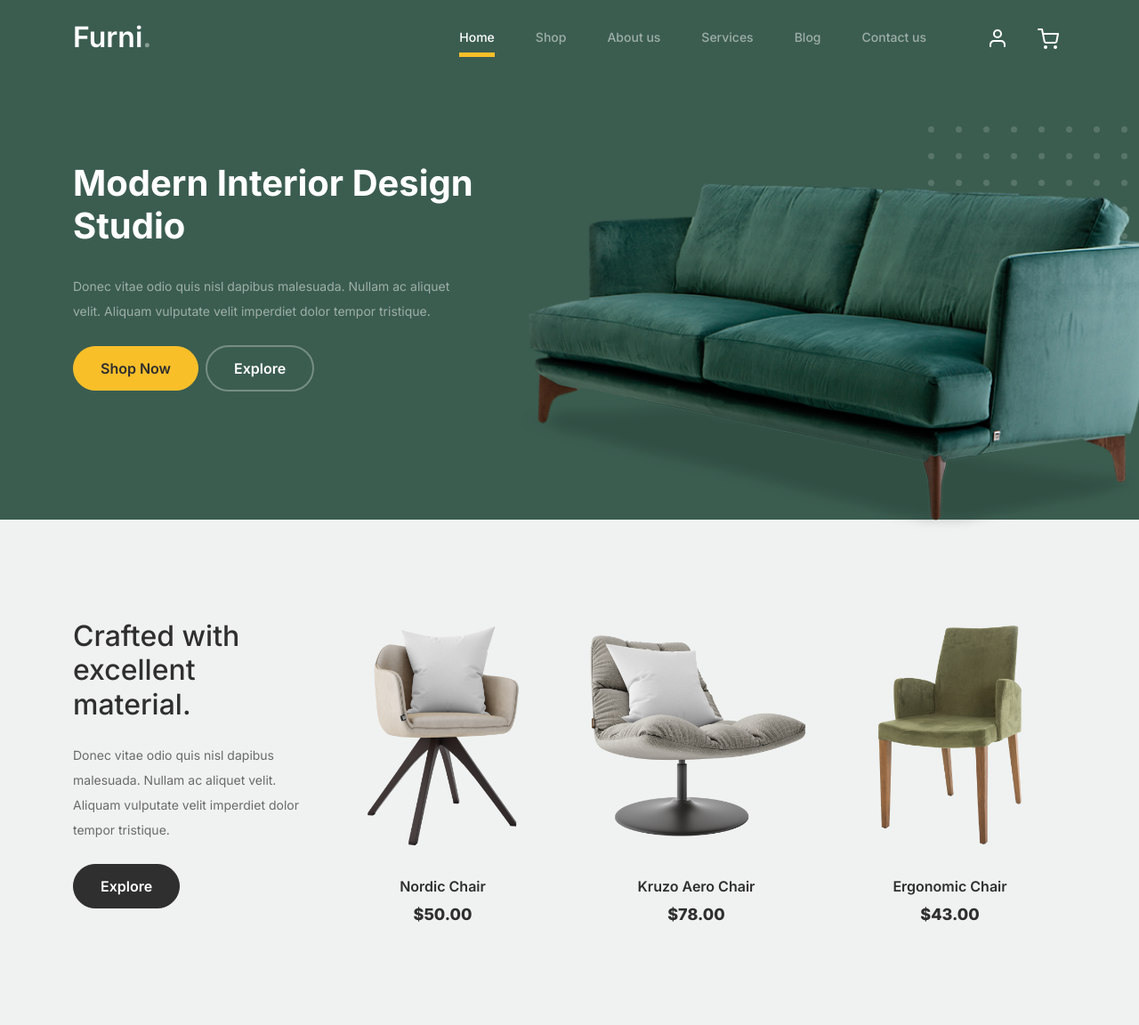
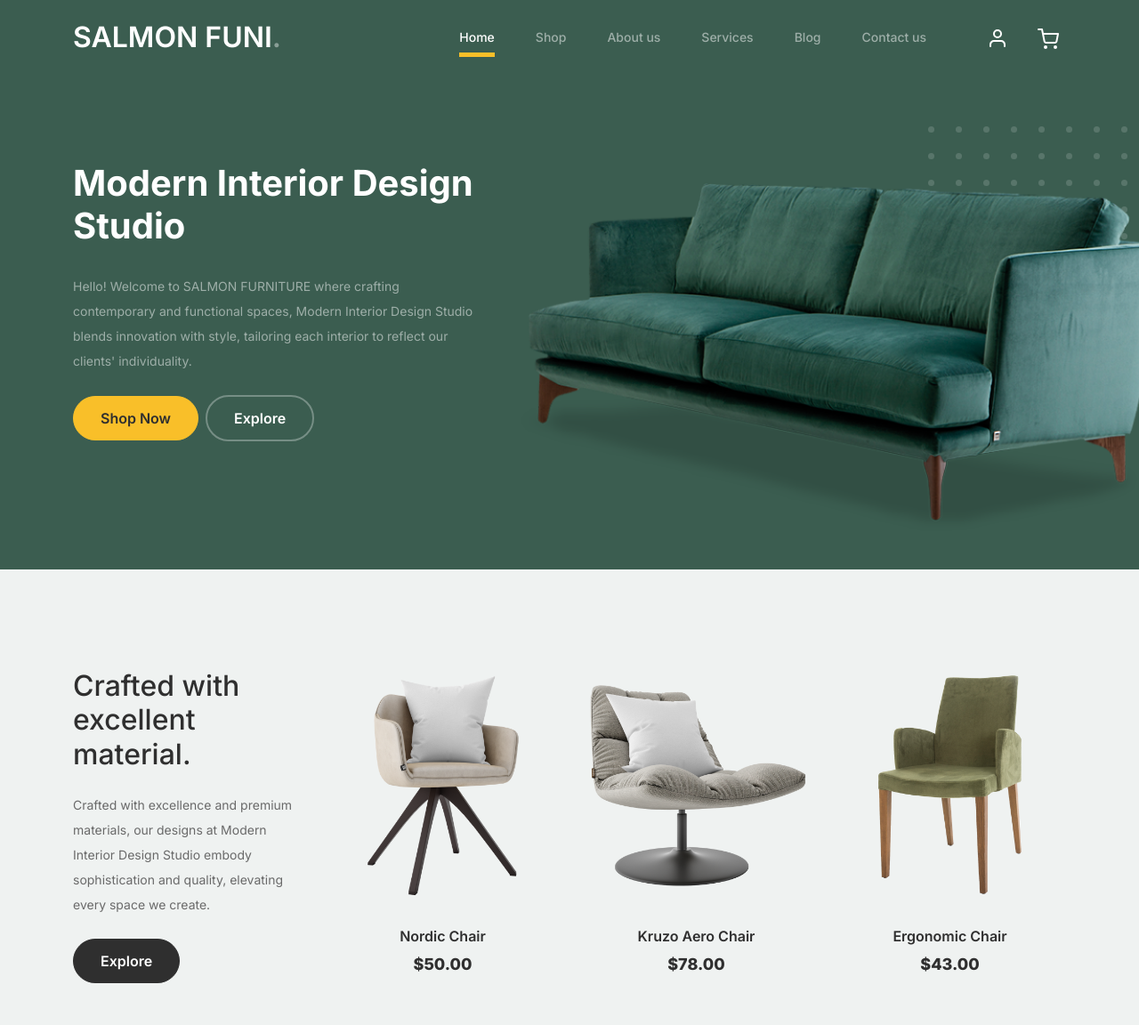
Before and after one commit to SALMON2289/untree.co-furni, a plain HTML site: page index.html in a window 1280 px wide. Shown: the top 1152 px of the page at 89% size. Drawn offline with Linux system fonts and the light colour scheme.

Commit message:
change
change index file include favicon & logo name

```diff
--- a/index.html
+++ b/index.html
@@ -11,7 +11,7 @@
   <meta charset="utf-8">
   <meta name="viewport" content="width=device-width, initial-scale=1, shrink-to-fit=no">
   <meta name="author" content="Untree.co">
-  <link rel="shortcut icon" href="favicon.png">
+  <link rel="shortcut icon" href="favicon.jpg">
 
   <meta name="description" content="" />
   <meta name="keywords" content="bootstrap, bootstrap4" />
@@ -21,7 +21,7 @@
 		<link href="https://cdnjs.cloudflare.com/ajax/libs/font-awesome/6.0.0-beta3/css/all.min.css" rel="stylesheet">
 		<link href="css/tiny-slider.css" rel="stylesheet">
 		<link href="css/style.css" rel="stylesheet">
-		<title>Furni Free Bootstrap 5 Template for Furniture and Interior Design Websites by Untree.co </title>
+		<title>SALMON FURNITURE</title>
 	</head>
 
 	<body>
@@ -30,7 +30,7 @@
 		<nav class="custom-navbar navbar navbar navbar-expand-md navbar-dark bg-dark" arial-label="Furni navigation bar">
 
 			<div class="container">
-				<a class="navbar-brand" href="index.html">Furni<span>.</span></a>
+				<a class="navbar-brand" href="index.html">SALMON FUNI<span>.</span></a>
 
 				<button class="navbar-toggler" type="button" data-bs-toggle="collapse" data-bs-target="#navbarsFurni" aria-controls="navbarsFurni" aria-expanded="false" aria-label="Toggle navigation">
 					<span class="navbar-toggler-icon"></span>
@@ -65,7 +65,7 @@
 						<div class="col-lg-5">
 							<div class="intro-excerpt">
 								<h1>Modern Interior <span clsas="d-block">Design Studio</span></h1>
-								<p class="mb-4">Donec vitae odio quis nisl dapibus malesuada. Nullam ac aliquet velit. Aliquam vulputate velit imperdiet dolor tempor tristique.</p>
+								<p class="mb-4">Hello! Welcome to SALMON FURNITURE where crafting contemporary and functional spaces, Modern Interior Design Studio blends innovation with style, tailoring each interior to reflect our clients' individuality.</p>
 								<p><a href="" class="btn btn-secondary me-2">Shop Now</a><a href="#" class="btn btn-white-outline">Explore</a></p>
 							</div>
 						</div>
@@ -87,7 +87,7 @@
 					<!-- Start Column 1 -->
 					<div class="col-md-12 col-lg-3 mb-5 mb-lg-0">
 						<h2 class="mb-4 section-title">Crafted with excellent material.</h2>
-						<p class="mb-4">Donec vitae odio quis nisl dapibus malesuada. Nullam ac aliquet velit. Aliquam vulputate velit imperdiet dolor tempor tristique. </p>
+						<p class="mb-4">Crafted with excellence and premium materials, our designs at Modern Interior Design Studio embody sophistication and quality, elevating every space we create. </p>
 						<p><a href="shop.html" class="btn">Explore</a></p>
 					</div>
 					<!-- End Column 1 -->
```
Also changed, not shown: favicon.jpg (added).
